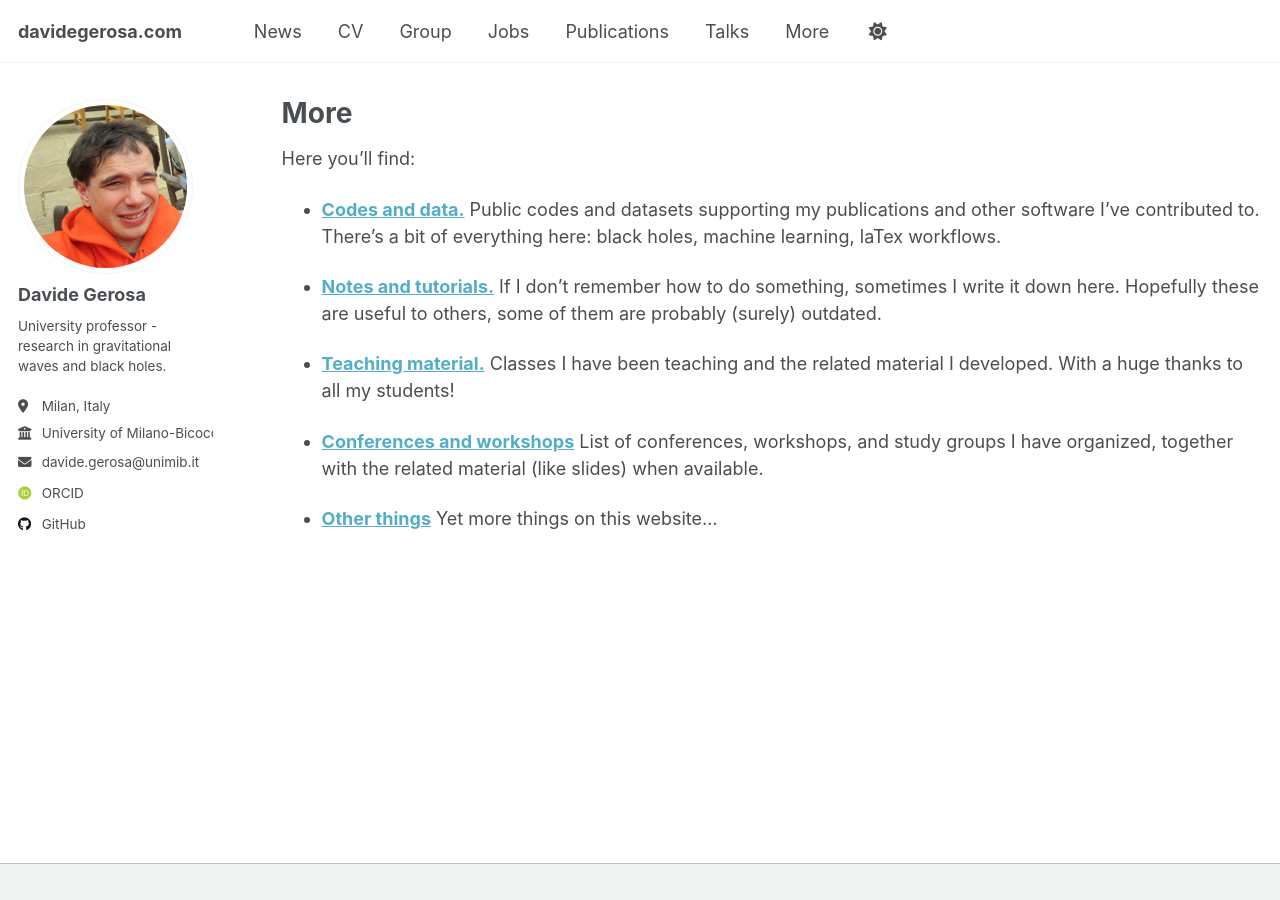
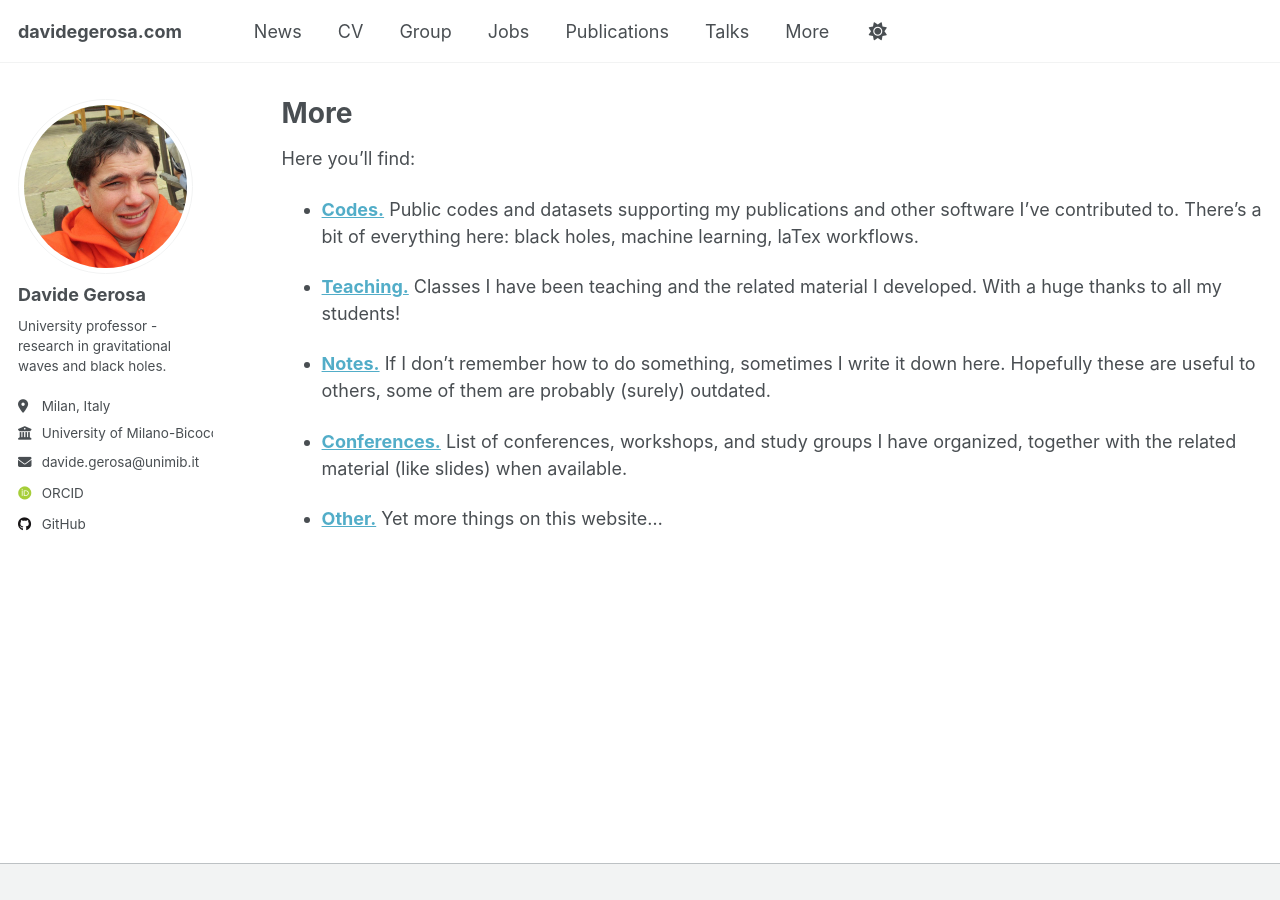
Before and after one commit to dgerosa/website, a Jekyll site: the page built from _pages/more.md, in a window 1280 px wide. Built offline with Jekyll 4.4.1, drawn with Linux system fonts in a browser that asks for light colours; some web fonts are replaced.

Commit message:
Wed Jun 11 12:22:59 CEST 2025

```diff
--- a/_pages/more.md
+++ b/_pages/more.md
@@ -10,17 +10,18 @@ author_profile: true
 
 Here you'll find:
 
-- **[Codes and data.](/codes/)**
+- **[Codes.](/codes/)**
 Public codes and datasets supporting my publications and other software I've contributed to. There’s a bit of everything here: black holes, machine learning, laTex workflows.
 
-- **[Notes and tutorials.](/notes/)**
+- **[Teaching.](/teaching/)**
+Classes I have been teaching and the related material I developed. With a huge thanks to all my students!
+
+- **[Notes.](/notes/)**
 If I don’t remember how to do something, sometimes I write it down here. Hopefully these are useful to others, some of them are probably (surely) outdated.
 
-- **[Teaching material.](/teaching/)**
-Classes I have been teaching and the related material I developed. With a huge thanks to all my students!
 
-- **[Conferences and workshops](/conferences/)**
+- **[Conferences.](/conferences/)**
 List of conferences, workshops, and study groups I have organized, together with the related material (like slides) when available.
 
-- **[Other things](/other/)**
+- **[Other.](/other/)**
 Yet more things on this website...
```
